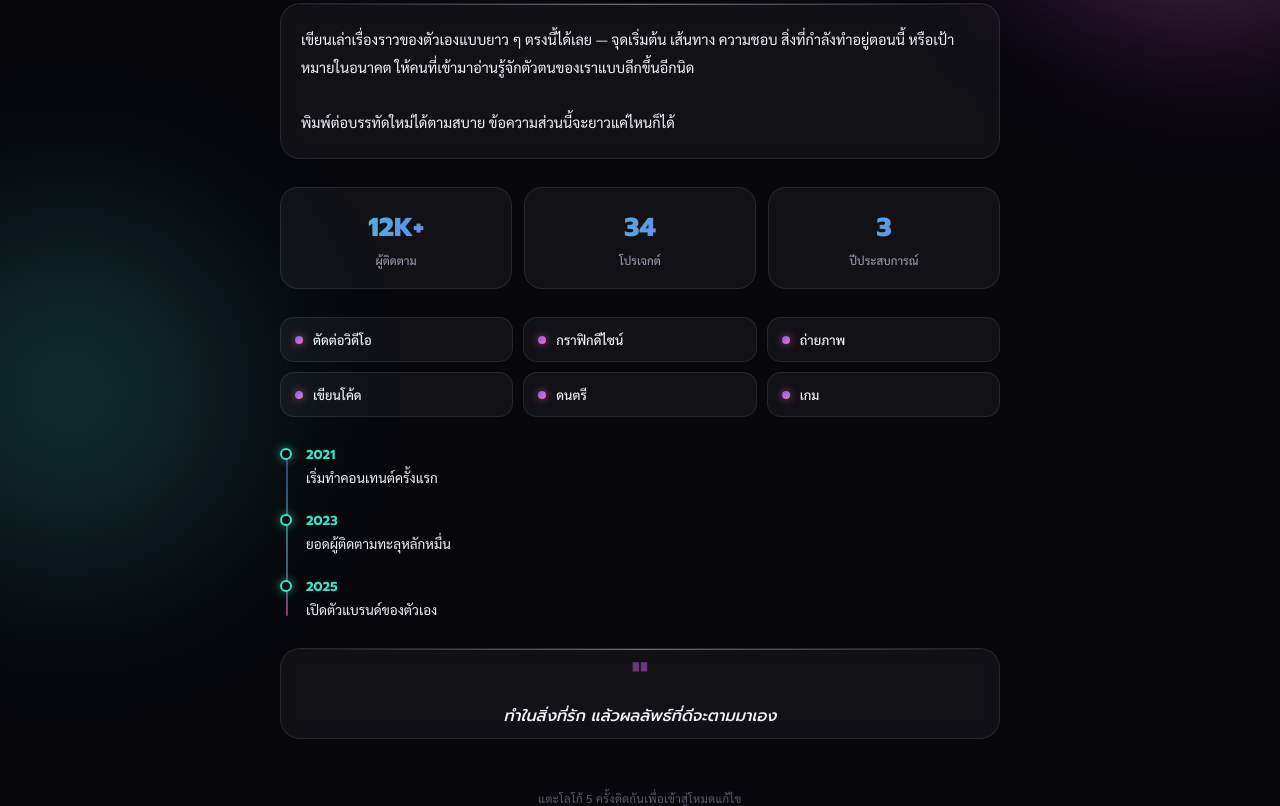
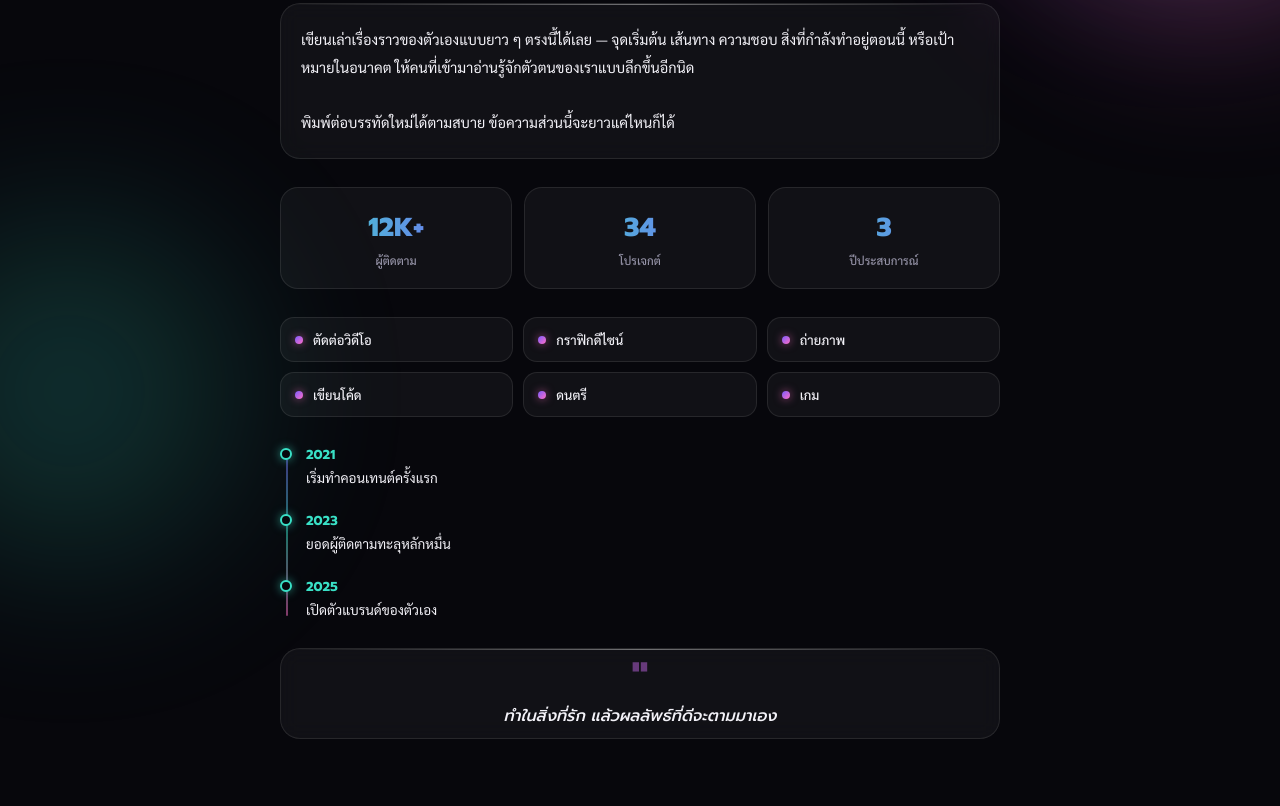
Before and after one commit to kapomtong/Biomm, a plain HTML site: page index.html in a window 1280 px wide. Shown: the part 960-1766 px from the top of the page. After the commit the page ends 1699 px from the top, so only its background shows below. Drawn offline with Linux system fonts and the light colour scheme.

Commit message:
Remove hint text from footer

```diff
--- a/index.html
+++ b/index.html
@@ -382,7 +382,7 @@
     </div>
   </div>
 
-  <footer class="pagefoot">แตะโลโก้ 5 ครั้งติดกันเพื่อเข้าสู่โหมดแก้ไข</footer>
+  <footer class="pagefoot"></footer>
 </div>
 
 <div class="edit-bar">
```
